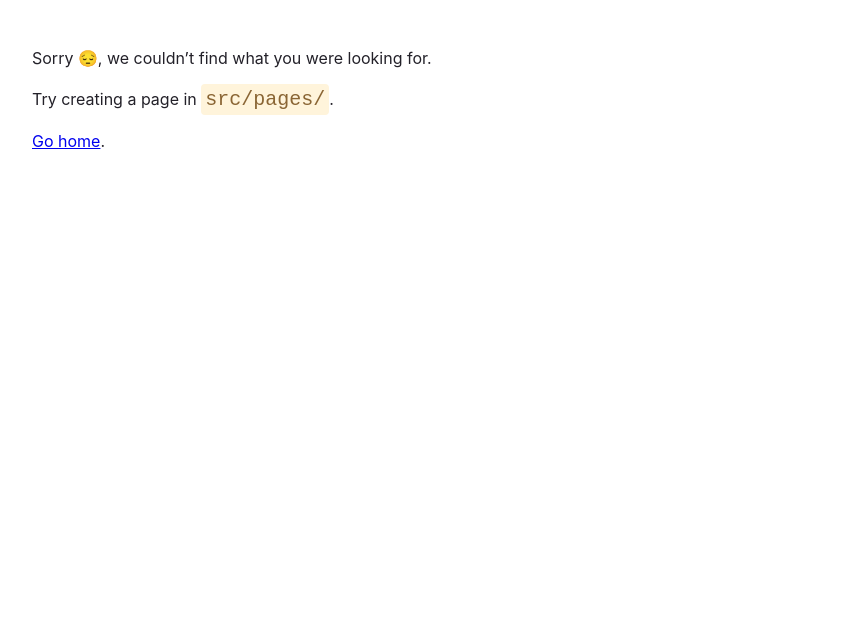
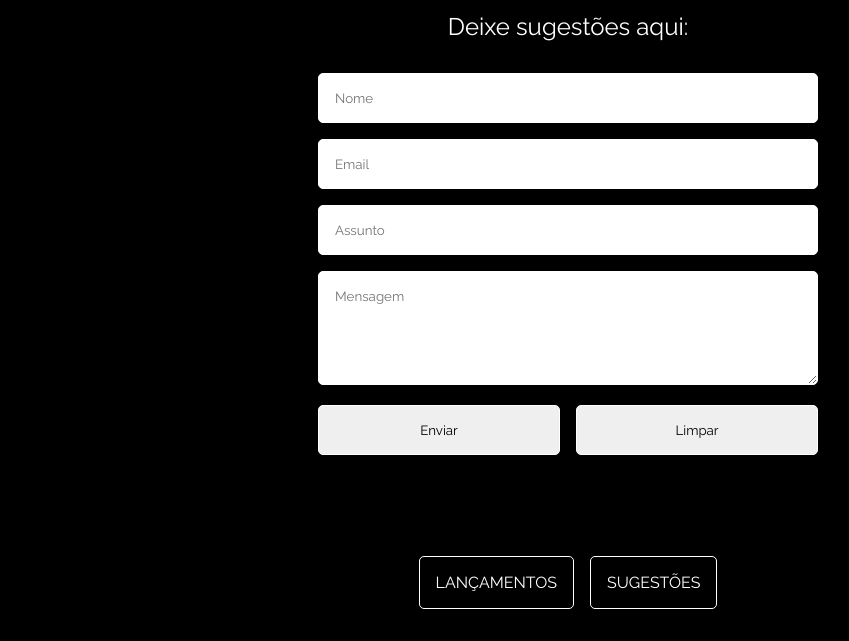
Before and after one commit to luisafalcao/Project-Gatsby, a Gatsby site: page /sugestoes in a window 1280 px wide. Before the commit this address had no page. Shown: the part 159-800 px from the top of the page, without its empty margins (72-921 px from the left). Built offline with nearby package versions, Linux system fonts and the light colour scheme; Gatsby itself is replaced by a stand-in of ours.

Commit message:
Form funcionando

```diff
--- a/package.json
+++ b/package.json
@@ -23,6 +23,7 @@
     "gatsby-source-filesystem": "^5.12.1",
     "gatsby-transformer-sharp": "^5.12.3",
     "react": "^18.2.0",
-    "react-dom": "^18.2.0"
+    "react-dom": "^18.2.0",
+    "react-hook-form": "^7.48.2"
   }
 }
--- a/src/components/layout.js
+++ b/src/components/layout.js
@@ -21,6 +21,7 @@ export default function Layout({ children }) {
             <footer>
                 <nav>
                     <Link to="/lancamentos">Lançamentos</Link>
+                    <Link to="/sugestoes">Sugestões</Link>
                 </nav>
             </footer>
         </main>
--- /dev/null
+++ b/src/pages/sugestoes.css
@@ -0,0 +1,48 @@
+main {
+    position: relative;
+}
+form {
+    display: flex;
+    flex-direction: column;
+    gap: 1rem;
+    width: 90%;
+    max-width: 500px;
+}
+
+input,
+textarea {
+    border: 1px solid white;
+    padding: 1rem;
+    transition: all .5s ease;
+    border-radius: 5px;
+    width: 100%;
+}
+
+.btn-wrapper {
+    display: flex;
+    gap: 1rem;
+}
+
+.modal {
+    width: 70%;
+    max-width: 300px;
+    height: 100px;
+    background-color: black;
+    border-color: white;
+    color: white;
+    position: absolute;
+    inset: 0;
+    z-index: 1;
+    margin: auto;
+    background: rgba( 0, 0, 0, 0.75 );
+    box-shadow: 0 8px 32px 0 rgba( 31, 38, 135, 0.37 );
+    backdrop-filter: blur( 4px );
+    -webkit-backdrop-filter: blur( 4px );
+    border-radius: 10px;
+    border: 1px solid rgba( 255, 255, 255, 0.18 );
+    display: flex;
+    justify-content: center;
+    align-items: center;
+    font-weight: 600;
+    transition: all .1s ease;
+}
--- /dev/null
+++ b/src/pages/sugestoes.js
@@ -0,0 +1,82 @@
+import * as React from 'react'
+import { useState } from 'react'
+import { useForm } from 'react-hook-form'
+import Layout from '../components/layout'
+import "./sugestoes.css"
+
+const SugestoesPage = () => {
+
+    const {register, handleSubmit, formState: { errors }, reset} = useForm();
+    const [modalOpen, setModalOpen] = useState(false)
+
+    const encode = data => {
+        return Object.keys(data)
+        .map(key=> encodeURIComponent(key) + "=" + encodeURIComponent(data[key]))
+        .join("&")
+    }
+
+    const onSubmit = dados => {
+        fetch("/", {
+            method: "POST",
+            headers: { "Content-Type": "application/x-www-form-urlencoded" },
+            body: encode({ "form-name": "form_hook", ...dados } )
+        }).then(() => {
+            setModalOpen(true)
+            setTimeout(() => {
+                setModalOpen(false);
+            }, 3000);
+            reset();
+        }).catch(error => alert(error))
+    }
+
+    return (
+        <Layout>
+            <h2>Deixe sugestões aqui:</h2>
+            {modalOpen &&
+            (<div className="modal">
+                <p>Sugestão enviada com sucesso!</p>
+            </div>)}
+            <form name="form_sugestoes" method="post" onSubmit={handleSubmit(onSubmit)} data-netlify="true" data-netlify-honeypot="bot-field">
+                <input type="hidden" name="form-name" value="form_sugestoes"/>
+                <label>
+                    <input type="text" name="nome" {...register("nome", { required: true, maxLength: 20 })} placeholder="Nome"/>
+                    {errors.nome && errors.nome.type === "required" && (
+                        <span className='erro'>Campo obrigatório</span>
+                    )}
+                    {errors.nome && errors.nome.type === "maxLength" && (
+                        <span className="erro">Máximo 20 caracteres</span>
+                    )}
+                </label>
+                <label>
+                    <input type="email" name="email" {...register("email", {
+                        required: true,
+                        pattern: /^[a-z0-9!#$%&'*+/=?^_`{|}~-]+(?:\.[a-z0-9!#$%&'*+/=?^_`{|}~-]+)*@(?:[a-z0-9](?:[a-z0-9-]*[a-z0-9])?\.)+[a-z0-9](?:[a-z0-9-]*[a-z0-9])?$/
+                    })} placeholder='Email'/>
+                    {errors.email && errors.email.type === "required" && (
+                        <span className='erro'>Campo obrigatório</span>
+                    )}
+                    {errors.email && errors.email.type === "pattern" && (
+                        <span className="erro">Email inválido</span>
+                    )}
+                </label>
+                <label>
+                    <input type="text" name="assunto" {...register("assunto", { required: true, maxLength: 100 })} placeholder='Assunto'/>
+                    {errors.assunto && errors.assunto.type === "maxLength" && (
+                        <span className="erro">Máximo 100 caracteres</span>
+                    )}
+                </label>
+                <label>
+                    <textarea name="mensagem" rows="5" {...register("mensagem")} placeholder='Mensagem'/>
+                </label>
+                <div className='btn-wrapper'>
+                    <input type="submit" value="Enviar" />
+                    <input type="reset" value="Limpar" />
+                </div>
+            </form>
+        </Layout>
+    )
+}
+
+export const Head = () => <title>Sugestões</title>
+
+export default SugestoesPage
```
Also changed, not shown: 1 other file.
